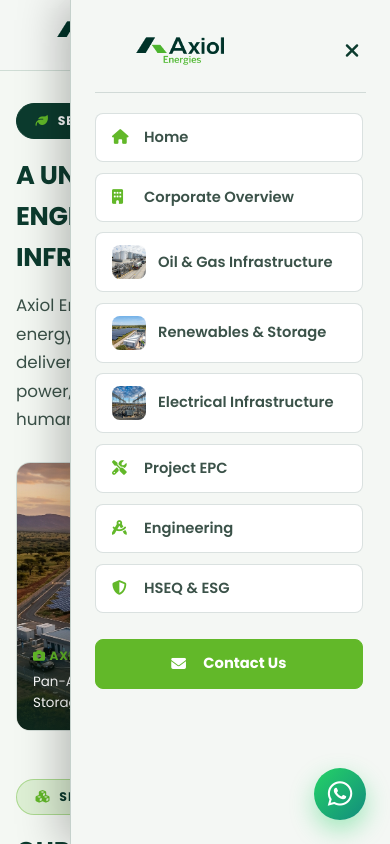
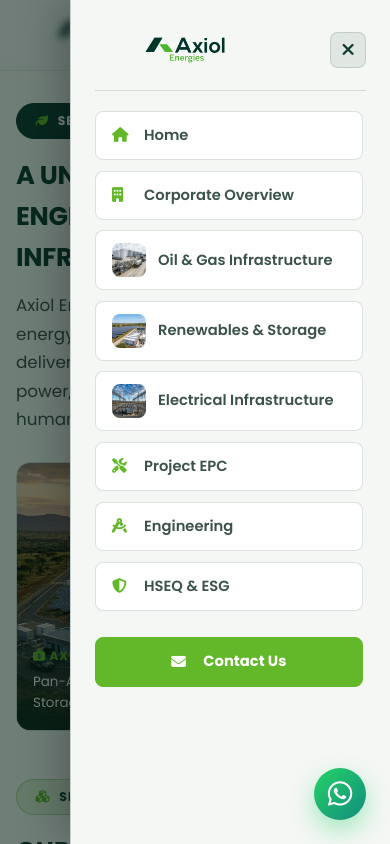
Before and after one commit to EmperorT19/axiolenergies, an Angular app: page / in a window 390 px wide. Both pictures are taken after a click on the button "Toggle Menu". Shown: the top 844 px of the page. Built offline with nearby package versions, Linux system fonts and the light colour scheme.

Commit message:
branding

```diff
--- a/src/app/app.component.scss
+++ b/src/app/app.component.scss
@@ -3,6 +3,9 @@
   flex-direction: column;
   min-height: 100vh;
   position: relative;
+  width: 100%;
+  max-width: 100vw;
+  overflow-x: hidden;
 }
 
 .axiol-main-content {
--- a/src/app/core/components/header/header.component.html
+++ b/src/app/core/components/header/header.component.html
@@ -84,13 +84,16 @@
     </div>
   </div>
 
+  <!-- Mobile Drawer Backdrop Mask Overlay -->
+  <div class="drawer-backdrop" [class.open]="mobileMenuOpen" (click)="closeMobileMenu()"></div>
+
   <!-- Mobile Drawer Menu with Photo Thumbnails -->
   <div class="mobile-drawer" [class.open]="mobileMenuOpen">
     <div class="drawer-header">
-      <div class="drawer-logo-wrap">
+      <a routerLink="/" (click)="closeMobileMenu()" class="drawer-logo-wrap" title="Axiol Energies Logo">
         <img src="axiolenergies.jpeg" alt="Axiol Energies Logo" class="drawer-brand-logo-img">
-      </div>
-      <button class="close-btn" (click)="closeMobileMenu()"><i class="fa-solid fa-xmark"></i></button>
+      </a>
+      <button class="close-btn" (click)="closeMobileMenu()" aria-label="Close Menu"><i class="fa-solid fa-xmark"></i></button>
     </div>
     <nav class="mobile-nav">
       <a routerLink="/" (click)="closeMobileMenu()"><i class="fa-solid fa-house"></i> Home</a>
--- a/src/app/core/components/header/header.component.scss
+++ b/src/app/core/components/header/header.component.scss
@@ -244,24 +244,52 @@
     }
   }
 
+  /* Mobile Drawer Backdrop */
+  .drawer-backdrop {
+    position: fixed;
+    top: 0;
+    left: 0;
+    width: 100vw;
+    height: 100vh;
+    background: rgba(5, 26, 19, 0.55);
+    backdrop-filter: blur(4px);
+    -webkit-backdrop-filter: blur(4px);
+    z-index: 1000;
+    opacity: 0;
+    visibility: hidden;
+    pointer-events: none;
+    transition: opacity 0.35s ease, visibility 0.35s ease;
+
+    &.open {
+      opacity: 1;
+      visibility: visible;
+      pointer-events: auto;
+    }
+  }
+
   /* Mobile Drawer Menu */
   .mobile-drawer {
     position: fixed;
     top: 0;
-    right: -100%;
+    right: 0;
     width: 320px;
     max-width: 85vw;
     height: 100vh;
     background: #F4F7F4;
     border-left: 1px solid rgba(12, 59, 46, 0.2);
     z-index: 1001;
-    transition: right 0.4s cubic-bezier(0.25, 0.8, 0.25, 1);
+    transform: translateX(100%);
+    visibility: hidden;
+    pointer-events: none;
+    transition: transform 0.35s cubic-bezier(0.25, 0.8, 0.25, 1), visibility 0.35s ease;
     padding: 1.5rem;
     display: flex;
     flex-direction: column;
 
     &.open {
-      right: 0;
+      transform: translateX(0);
+      visibility: visible;
+      pointer-events: auto;
       box-shadow: -10px 0 40px rgba(0, 0, 0, 0.25);
     }
 
@@ -276,29 +304,42 @@
       .drawer-logo-wrap {
         display: flex;
         align-items: center;
-        justify-content: center;
-        height: 54px;
-        width: 170px;
+        justify-content: flex-start;
+        height: 52px;
+        width: 180px;
         overflow: hidden;
         position: relative;
+        text-decoration: none;
 
         .drawer-brand-logo-img {
           width: 100%;
           height: 100%;
           object-fit: contain;
-          transform: scale(2.35);
+          transform: scale(2.2);
           mix-blend-mode: multiply;
           filter: contrast(1.08);
         }
       }
 
       .close-btn {
-        background: transparent;
-        border: none;
+        background: rgba(12, 59, 46, 0.08);
+        border: 1px solid rgba(12, 59, 46, 0.15);
         color: var(--text-main);
-        font-size: 1.25rem;
+        width: 36px;
+        height: 36px;
+        border-radius: var(--radius-sm);
+        font-size: 1.1rem;
         cursor: pointer;
-        padding: 0.4rem;
+        display: flex;
+        align-items: center;
+        justify-content: center;
+        transition: all 0.25s ease;
+
+        &:hover {
+          background: var(--accent-sprout);
+          color: #FFFFFF;
+          border-color: var(--accent-sprout);
+        }
       }
     }
 
--- a/src/app/core/components/header/header.component.ts
+++ b/src/app/core/components/header/header.component.ts
@@ -14,9 +14,21 @@
 
   toggleMobileMenu(): void {
     this.mobileMenuOpen = !this.mobileMenuOpen;
+    this.updateBodyScroll();
   }
 
   closeMobileMenu(): void {
     this.mobileMenuOpen = false;
+    this.updateBodyScroll();
+  }
+
+  private updateBodyScroll(): void {
+    if (typeof document !== 'undefined') {
+      if (this.mobileMenuOpen) {
+        document.body.style.overflow = 'hidden';
+      } else {
+        document.body.style.overflow = '';
+      }
+    }
   }
 }
--- a/src/styles.scss
+++ b/src/styles.scss
@@ -47,6 +47,8 @@
 html {
   scroll-behavior: smooth;
   font-size: 16px;
+  max-width: 100vw;
+  overflow-x: hidden;
 }
 
 body {
@@ -57,6 +59,8 @@
   line-height: 1.6;
   -webkit-font-smoothing: antialiased;
   -moz-osx-font-smoothing: grayscale;
+  width: 100%;
+  max-width: 100vw;
   overflow-x: hidden;
 }
 
```
